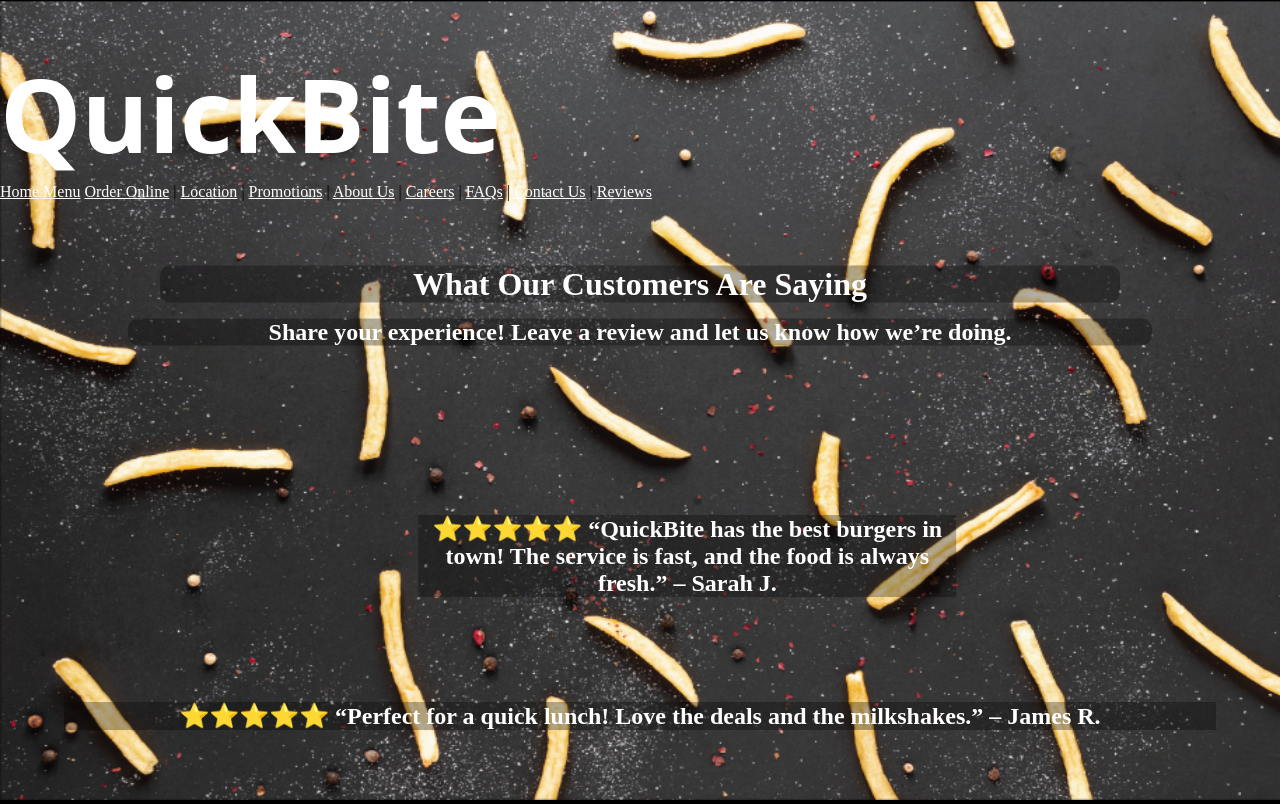
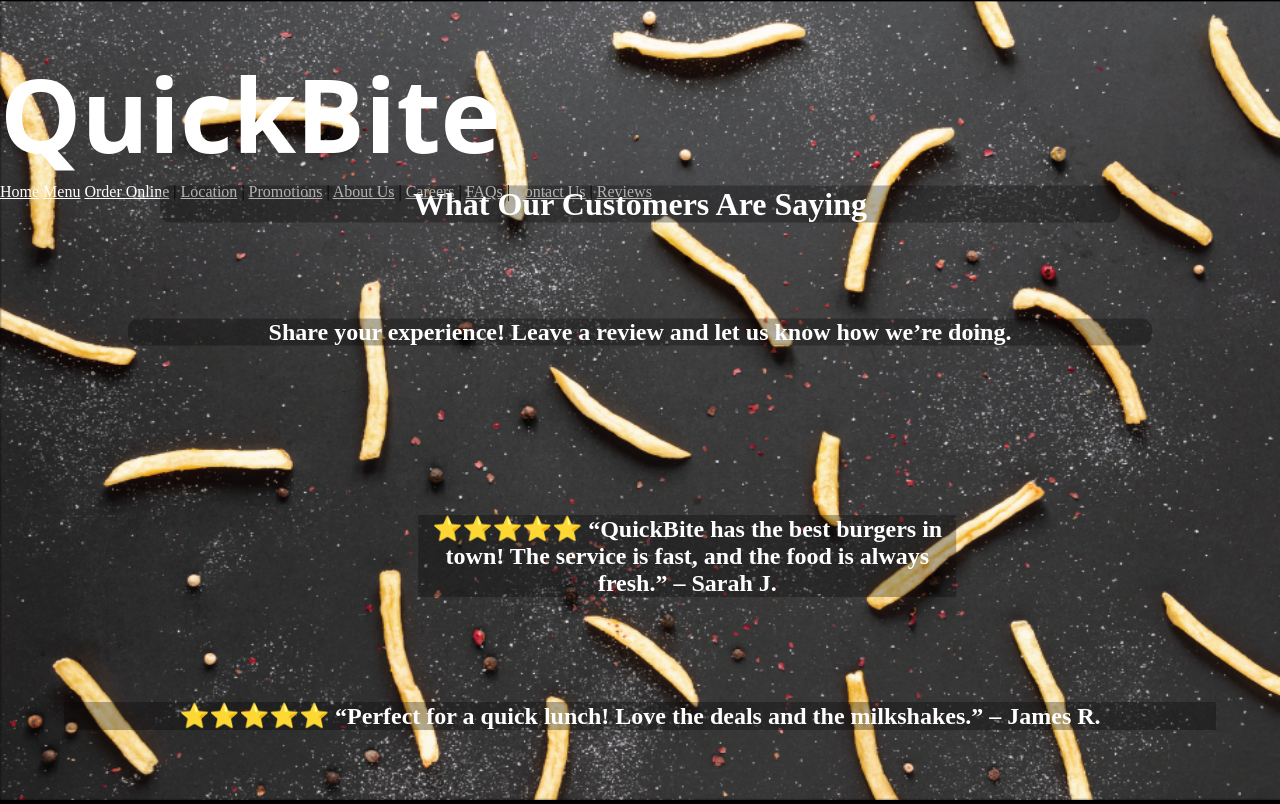
Before and after one commit to AnwarGalen/QuickBite, a plain HTML site: page reviews.html in a window 1280 px wide. Drawn offline with Linux system fonts and the light colour scheme.

Commit message:
Update style-reviews.css

```diff
--- a/style-reviews.css
+++ b/style-reviews.css
@@ -34,7 +34,7 @@ body{
 }
 .text-wrapper h2{
     position: absolute;
-    top: 30vh;
+    top: 20vh;
     left: 50%;
     transform: translate(-50%,-50%);
     width: 75vw;
```
